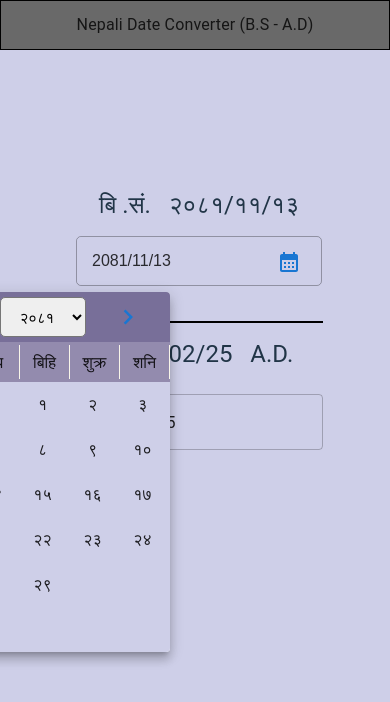
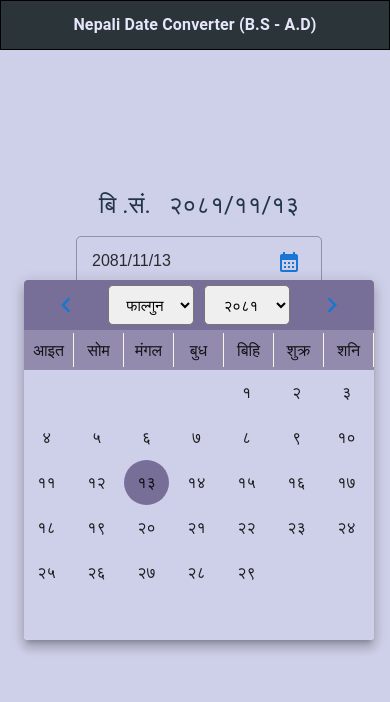
Before and after one commit to bipin-Pariyar2003/Nepali-Date-Picker, a React (Vite) app: page / in a window 390 px wide. Both pictures are taken after a click on the button 289 px from the left and 262 px from the top of the page. Shown: the top 702 px of the page. Built offline with nearby package versions, Linux system fonts and the light colour scheme.

Commit message:
responsive input field and date picker components

```diff
--- a/src/Components/DatePickerUI/index.jsx
+++ b/src/Components/DatePickerUI/index.jsx
@@ -31,7 +31,7 @@ export default function DatePickerUI({
           vertical: "bottom",
           horizontal: "left",
         }}
-        sx={{ mt: 1.5, ml: -25.5 }}
+        sx={{ md: { mt: 1.5, ml: -25.5 }, sm: { mt: 1.5, ml: -25.5 } }}
       >
         <PopUp
           selectedDate={selectedDate}
--- a/src/Components/UI/DisplayList/index.jsx
+++ b/src/Components/UI/DisplayList/index.jsx
@@ -42,7 +42,7 @@ const DisplayList = ({
           padding: "10px 20px",
           gap: 1,
           display: "flex",
-          flexDirection: { xs: "row", md: "column" },
+          flexDirection: { xs: "row", sm: "row", md: "column" },
         }}
       >
         {options.map((option, index) => {
@@ -50,8 +50,6 @@ const DisplayList = ({
           const isSelected = isSelectedValue({ display: option.value, index });
 
           return (
-
-
             <button
               key={option.value}
               style={{
@@ -65,8 +63,6 @@ const DisplayList = ({
             >
               {option.display}
             </button>
-
-
           );
         })}
       </Box>
--- a/src/Views/Home/index.jsx
+++ b/src/Views/Home/index.jsx
@@ -39,7 +39,7 @@ function Home() {
       }}
     >
       <Box className="heading" sx={{ fontSize: { xs: "0.5rem" } }}>
-        <Typography sx={{ fontSize: { sm: "0.5rem", md: "1.5rem" } }}>
+        <Typography sx={{ fontSize: { sm: "0.5rem", md: "1.5rem" }, fontWeight: "bold" }}>
           Nepali Date Converter (B.S - A.D){" "}
         </Typography>
       </Box>
--- a/src/index.css
+++ b/src/index.css
@@ -61,9 +61,9 @@ h2 {
   align-items: center; /* Align items vertically inside */
   justify-content: center; /* Center text horizontally */
   color: rgba(0, 0, 0, 0.8);
-
   cursor: default;
-  background-color: #696969;
+  background-color: #2a3439;
+  color: #e6e6fa;
   border: 1px solid rgba(0, 0, 0);
 }
 
@@ -93,12 +93,12 @@ h2 {
 
 /* Track */
 ::-webkit-scrollbar-track {
-  background-color: #cecfe8;
+  background-color: #786f99;
 }
 
 /* Handle */
 ::-webkit-scrollbar-thumb {
-  background: #786f99;
+  background: #cecfe8;
 }
 
 /* Handle on hover */
```
Lines whose indentation alone changed are shown as unchanged.
